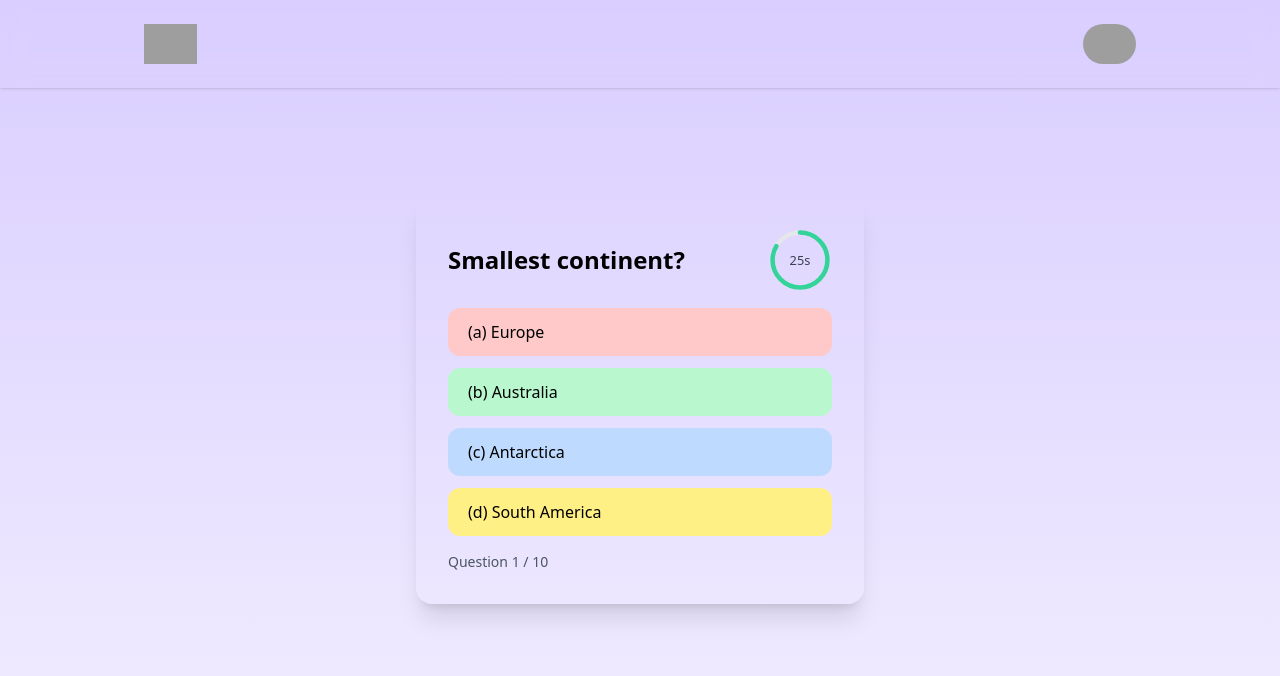
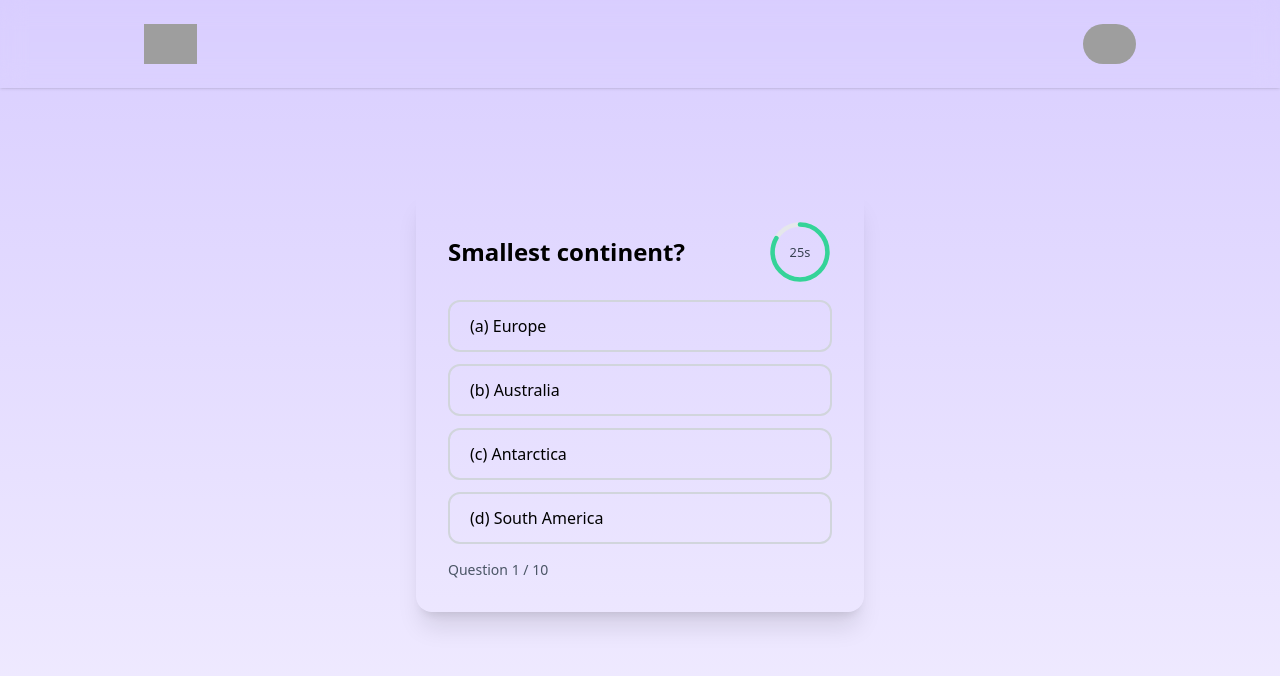
Before and after one commit to myo-thant-naing/Quiz-app, a React (Vite) app: page /quiz in a window 1280 px wide. Shown: the top 676 px of the page. Built offline with nearby package versions, Linux system fonts and the light colour scheme; grey boxes are pictures that could not be loaded; a web font is replaced by a local one.

Commit message:
update answer btn ui

```diff
--- a/src/components/QuestionForm.tsx
+++ b/src/components/QuestionForm.tsx
@@ -1,3 +1,4 @@
+import { FaCheck } from "react-icons/fa";
 import Timer from "./Timer";
 
 const QuestionForm = ({
@@ -15,12 +16,12 @@
 	time: number;
 	handleAnswer: (option: string) => void;
 }) => {
-	const colors = [
-		"bg-red-200",
-		"bg-green-200",
-		"bg-blue-200",
-		"bg-yellow-200",
-	];
+	// const colors = [
+	// 	"bg-red-200",
+	// 	"bg-green-200",
+	// 	"bg-blue-200",
+	// 	"bg-yellow-200",
+	// ];
 	return (
 		<div>
 			<div className="flex justify-between items-center mb-4">
@@ -35,11 +36,14 @@
 					<button
 						key={option}
 						onClick={() => handleAnswer(option)}
-						className={`p-3 px-5 ${
-							colors[idx % colors.length]
-						}  rounded-xl transition flex items-center gap-2 cursor-pointer`}
+						className={`group p-3 px-5 rounded-xl transition flex justify-between items-center gap-2 cursor-pointer border-2 border-gray-300 hover:border-2 hover:border-[#A88BFF]`}
 					>
-						{`(${String.fromCharCode(97 + idx)})`} {option}
+						<span>
+							{`(${String.fromCharCode(97 + idx)})`} {option}
+						</span>
+						<span className="group-hover:translate-x-0 group-hover:opacity-100 text-green-500 opacity-0 translate-x-1 transition-all duration-300 ease-in">
+							<FaCheck />
+						</span>
 					</button>
 				))}
 			</div>
```
